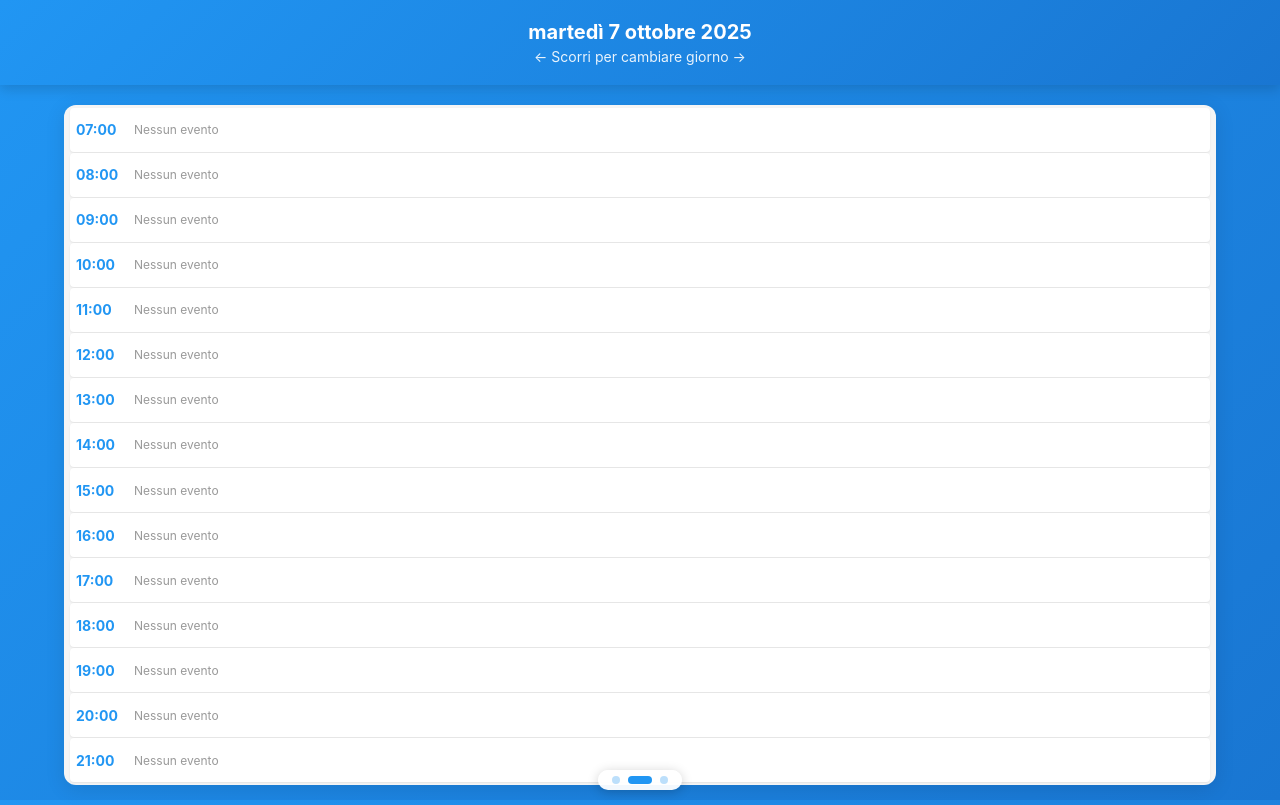
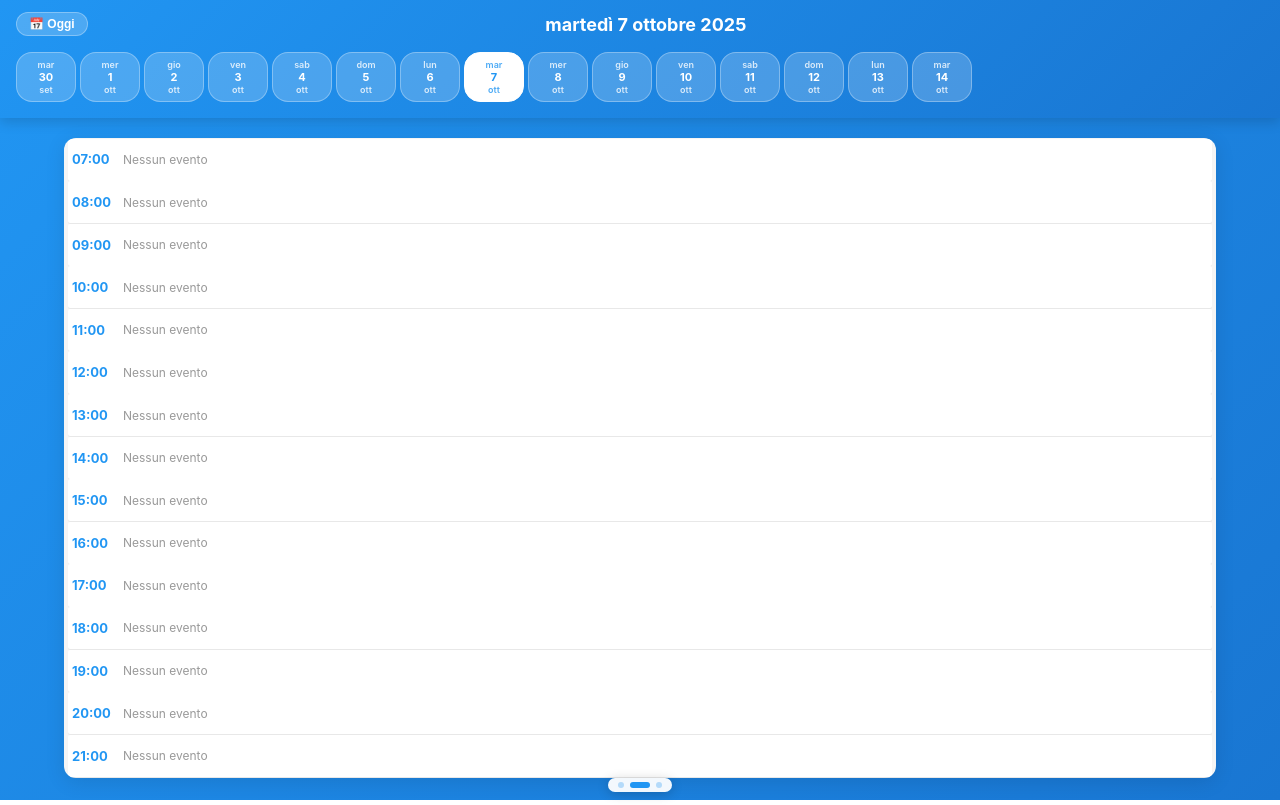
Before and after one commit to Giannipz/Planner, a plain HTML site: page index.html in a window 1280 px wide. Drawn offline with Linux system fonts and the light colour scheme.

Commit message:
Update index.html

```diff
--- a/index.html
+++ b/index.html
@@ -27,27 +27,91 @@
         .header {
             background: linear-gradient(135deg, #2196F3 0%, #1976D2 100%);
             color: white;
-            padding: 20px 16px;
+            padding: 12px 16px 8px 16px;
             text-align: center;
             box-shadow: 0 4px 12px rgba(0,0,0,0.15);
             position: relative;
             z-index: 10;
         }
 
+        .header-top {
+            display: flex;
+            justify-content: space-between;
+            align-items: center;
+            margin-bottom: 8px;
+        }
+
+        .today-btn {
+            background: rgba(255,255,255,0.2);
+            border: 1px solid rgba(255,255,255,0.3);
+            color: white;
+            padding: 4px 12px;
+            border-radius: 12px;
+            font-size: 12px;
+            font-weight: 600;
+            cursor: pointer;
+            transition: all 0.2s;
+        }
+
+        .today-btn:active {
+            background: rgba(255,255,255,0.3);
+        }
+
         .date-display {
-            font-size: 20px;
+            font-size: 18px;
             font-weight: bold;
+            flex: 1;
         }
 
         .day-indicator {
-            font-size: 14px;
+            font-size: 11px;
             opacity: 0.9;
-            margin-top: 4px;
+        }
+
+        .days-scroll {
+            display: flex;
+            overflow-x: auto;
+            gap: 4px;
+            padding: 8px 0;
+            margin: 0 -16px;
+            padding-left: 16px;
+            padding-right: 16px;
+            -webkit-overflow-scrolling: touch;
+            scrollbar-width: none;
+        }
+
+        .days-scroll::-webkit-scrollbar {
+            display: none;
+        }
+
+        .day-chip {
+            flex-shrink: 0;
+            background: rgba(255,255,255,0.2);
+            border: 1px solid rgba(255,255,255,0.3);
+            color: white;
+            padding: 6px 10px;
+            border-radius: 16px;
+            font-size: 11px;
+            font-weight: 600;
+            cursor: pointer;
+            transition: all 0.2s;
+            text-align: center;
+            min-width: 60px;
+        }
+
+        .day-chip.active {
+            background: white;
+            color: #2196F3;
+            border-color: white;
+        }
+
+        .day-chip:active {
+            transform: scale(0.95);
         }
 
         .container {
             position: relative;
-            height: calc(100vh - 80px);
+            height: calc(100vh - 120px);
             overflow: hidden;
             perspective: 1000px;
         }
@@ -67,7 +131,7 @@
             margin-top: 20px;
             display: flex;
             flex-direction: column;
-            padding: 2px 0;
+            padding: 0.5px 0;
         }
 
         .day-view.no-transition {
@@ -92,30 +156,30 @@
 
         .swipe-indicator {
             position: fixed;
-            bottom: 10px;
+            bottom: 8px;
             left: 50%;
             transform: translateX(-50%);
             display: flex;
-            gap: 8px;
+            gap: 6px;
             z-index: 1000;
             pointer-events: none;
             background: rgba(255,255,255,0.95);
-            padding: 6px 14px;
-            border-radius: 20px;
+            padding: 4px 10px;
+            border-radius: 16px;
             box-shadow: 0 2px 12px rgba(0,0,0,0.2);
         }
 
         .swipe-dot {
-            width: 8px;
-            height: 8px;
+            width: 6px;
+            height: 6px;
             border-radius: 50%;
             background: rgba(33, 150, 243, 0.3);
             transition: all 0.3s;
         }
 
         .swipe-dot.active {
-            width: 24px;
-            border-radius: 4px;
+            width: 20px;
+            border-radius: 3px;
             background: #2196F3;
         }
 
@@ -123,10 +187,10 @@
 
         .hour-slot {
             background: white;
-            margin: 0.5px 6px;
-            padding: 3px 6px;
-            border-radius: 4px;
-            box-shadow: 0 1px 2px rgba(0,0,0,0.08);
+            margin: 0px 4px 0.5px 4px;
+            padding: 1px 4px;
+            border-radius: 2px;
+            box-shadow: 0 1px 1px rgba(0,0,0,0.06);
             display: flex;
             align-items: center;
             flex: 1;
@@ -135,6 +199,7 @@
             transition: transform 0.1s;
             touch-action: manipulation;
             position: relative;
+            line-height: 1.1;
         }
 
         .hour-slot:active {
@@ -143,33 +208,35 @@
 
         .hour-time {
             font-weight: bold;
-            font-size: 14px;
+            font-size: 13px;
             color: #2196F3;
-            min-width: 50px;
+            min-width: 45px;
         }
 
         .event-content {
             flex: 1;
-            margin-left: 8px;
+            margin-left: 6px;
             overflow: hidden;
         }
 
         .event-title {
             font-weight: 600;
-            font-size: 14px;
-            margin-bottom: 1px;
+            font-size: 13px;
+            margin-bottom: 0px;
             color: #333;
             white-space: nowrap;
             overflow: hidden;
             text-overflow: ellipsis;
+            line-height: 1.1;
         }
 
         .event-description {
-            font-size: 11px;
+            font-size: 10px;
             color: #666;
             white-space: nowrap;
             overflow: hidden;
             text-overflow: ellipsis;
+            line-height: 1.1;
         }
 
         .share-btn {
@@ -177,10 +244,11 @@
             border: none;
             font-size: 18px;
             cursor: pointer;
-            padding: 2px 6px;
+            padding: 0px 4px;
             opacity: 0.6;
             transition: all 0.2s;
             flex-shrink: 0;
+            line-height: 1;
         }
 
         .share-btn:active {
@@ -370,8 +438,12 @@
 </head>
 <body>
     <div class="header">
-        <div class="date-display" id="dateDisplay">Caricamento...</div>
-        <div class="day-indicator">← Scorri per cambiare giorno →</div>
+        <div class="header-top">
+            <button class="today-btn" onclick="goToToday()">📅 Oggi</button>
+            <div class="date-display" id="dateDisplay">Caricamento...</div>
+            <div style="width: 60px;"></div>
+        </div>
+        <div class="days-scroll" id="daysScroll"></div>
     </div>
 
     <div class="container" id="container">
@@ -613,6 +685,55 @@
             const prevDate = new Date(currentDate);
             prevDate.setDate(prevDate.getDate() - 1);
             renderDay(prevDate, prevDayEl);
+
+            // Aggiorna scrolling giorni
+            renderDaysScroll();
+        }
+
+        function renderDaysScroll() {
+            const scrollContainer = document.getElementById('daysScroll');
+            let html = '';
+
+            // Mostra 15 giorni (7 prima, oggi, 7 dopo)
+            for (let i = -7; i <= 7; i++) {
+                const date = new Date(currentDate);
+                date.setDate(date.getDate() + i);
+
+                const dayName = date.toLocaleDateString('it-IT', { weekday: 'short' });
+                const dayNum = date.getDate();
+                const monthName = date.toLocaleDateString('it-IT', { month: 'short' });
+                const isToday = i === 0;
+
+                html += `
+                    <div class="day-chip ${isToday ? 'active' : ''}" onclick="jumpToDay(${i})">
+                        <div style="font-size: 9px; opacity: 0.8;">${dayName}</div>
+                        <div style="font-weight: 700;">${dayNum}</div>
+                        <div style="font-size: 9px; opacity: 0.8;">${monthName}</div>
+                    </div>
+                `;
+            }
+
+            scrollContainer.innerHTML = html;
+
+            // Scrolla al centro (giorno corrente)
+            setTimeout(() => {
+                const activeChip = scrollContainer.querySelector('.day-chip.active');
+                if (activeChip) {
+                    activeChip.scrollIntoView({ inline: 'center', behavior: 'smooth' });
+                }
+            }, 100);
+        }
+
+        function jumpToDay(offset) {
+            const targetDate = new Date(currentDate);
+            targetDate.setDate(targetDate.getDate() + offset);
+            currentDate = targetDate;
+            updateDisplay();
+        }
+
+        function goToToday() {
+            currentDate = new Date();
+            updateDisplay();
         }
 
         function changeDay(offset) {
```
